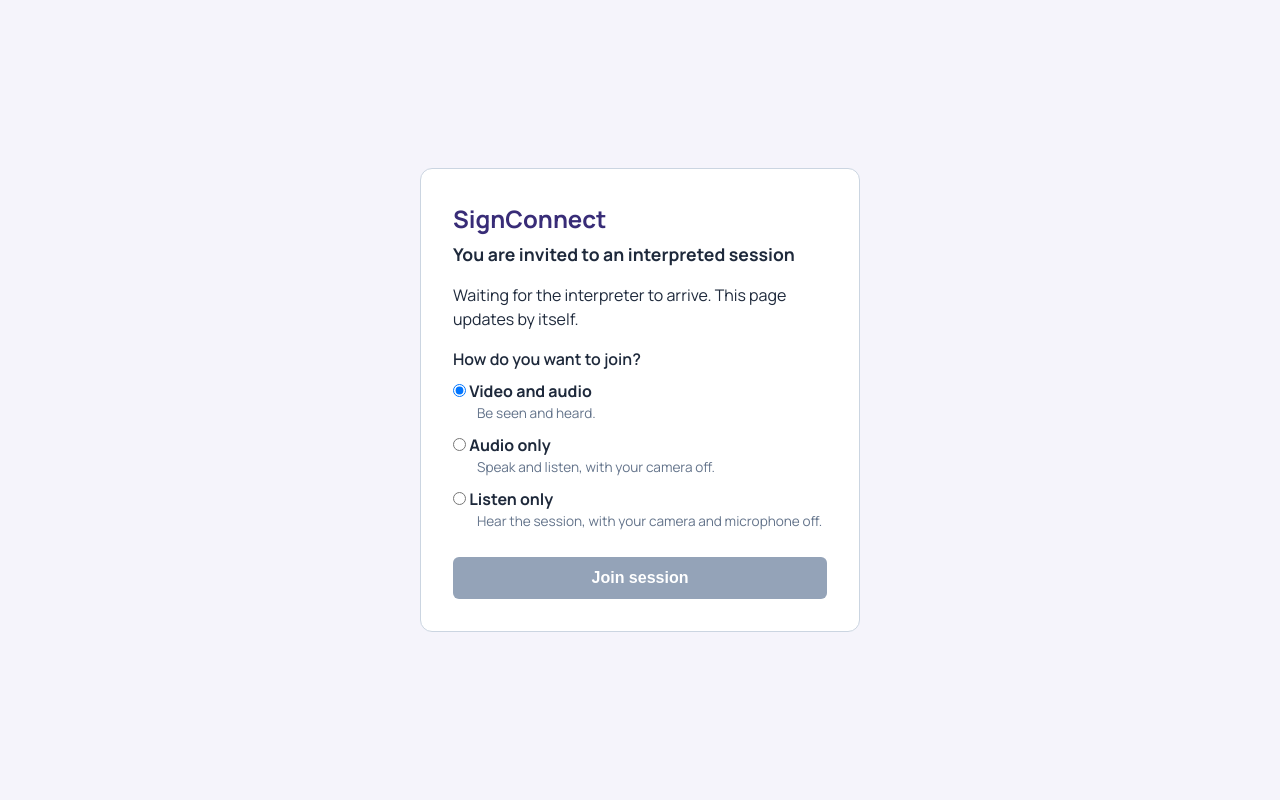
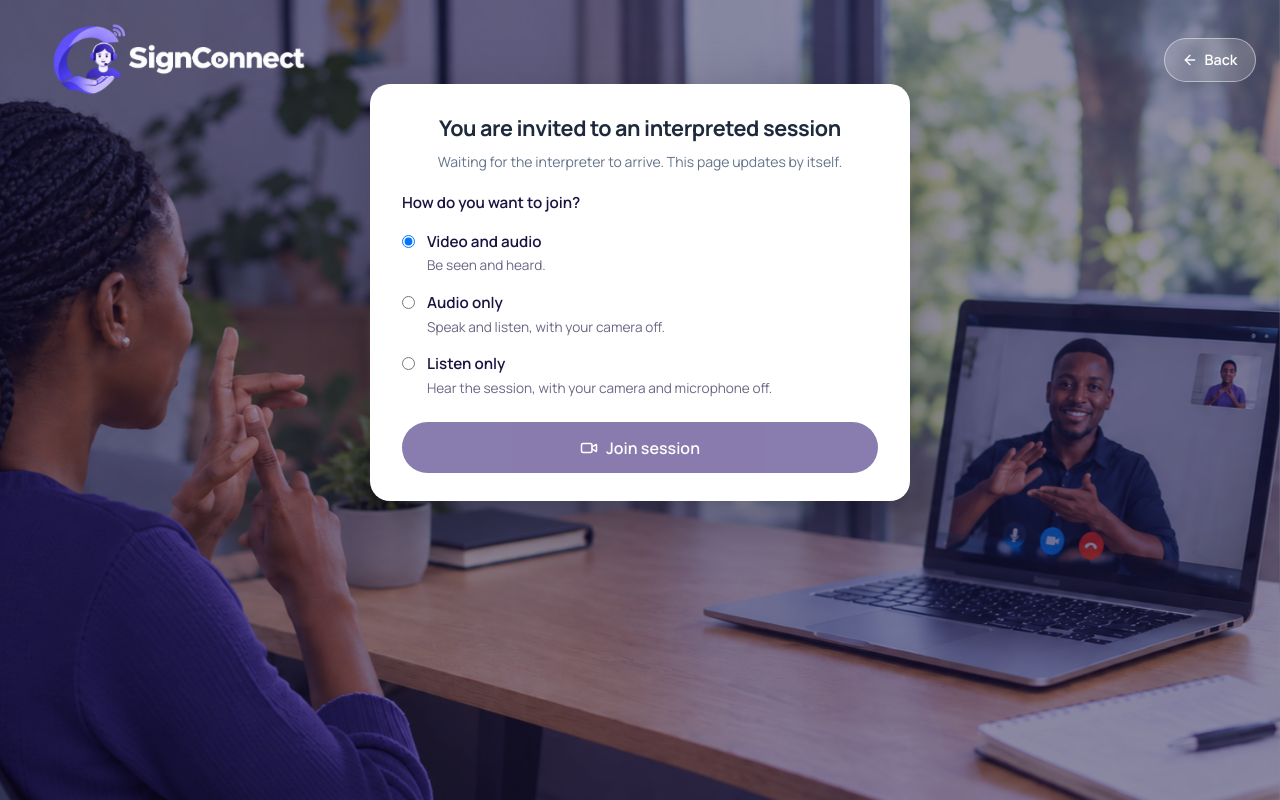
Before and after one commit to VRI-Refactory-project/vri-web, a React (Vite) app: page /join/1 in a window 1280 px wide. Built offline with nearby package versions, Linux system fonts and the light colour scheme; no server answers.

Commit message:
hearing guest ui designs

```diff
--- a/src/features/guest/GuestSessionPage.tsx
+++ b/src/features/guest/GuestSessionPage.tsx
@@ -1,20 +1,16 @@
 import { useEffect, useState } from 'react';
 import { useParams } from 'react-router-dom';
+import { Video } from 'lucide-react';
+import { AuthLayout } from '../../components/Authlayout'; // IMPORTED AuthLayout
 import { ApiError } from '../../services/api';
 import type { CallToken } from '../../services/callToken';
 import { getGuestLobby, joinAsGuest } from '../../services/guestSession';
 import { VideoRoom } from '../video/VideoRoom';
 
-/** How the hearing guest wants to take part. */
 type Mode = 'video' | 'audio' | 'listen';
-
-/**
- * waiting = the interpreter is not in the call yet; ready = they are, so the guest can join;
- * closed = the session ended or the guest was removed; invalid = the link is not a real invitation.
- */
 type Phase = 'waiting' | 'ready' | 'closed' | 'invalid';
 
-const POLL_MS = 3000; // how often the lobby asks "is the interpreter here?"
+const POLL_MS = 3000;
 
 const MODES: { value: Mode; label: string; hint: string }[] = [
   { value: 'video', label: 'Video and audio', hint: 'Be seen and heard.' },
@@ -33,7 +29,6 @@ const messages: Record<Phase, string> = {
   invalid: 'This invitation link is not valid. Please check the link in your email.',
 };
 
-/** The page a hearing guest lands on from the invitation email: /join/<token>. No account needed. */
 export function GuestSessionPage() {
   const { token = '' } = useParams();
   const [phase, setPhase] = useState<Phase>('waiting');
@@ -42,9 +37,8 @@ export function GuestSessionPage() {
   const [busy, setBusy] = useState(false);
   const [notice, setNotice] = useState<string | null>(null);
 
-  // The lobby: ask every few seconds whether the interpreter is in the call yet.
   useEffect(() => {
-    if (call) return; // already in the call, nothing to wait for
+    if (call) return;
     let cancelled = false;
     let timer: number | undefined;
 
@@ -56,7 +50,6 @@ export function GuestSessionPage() {
         if (cancelled) return;
         if (err instanceof ApiError && err.status === 404) return setPhase('invalid');
         if (err instanceof ApiError && err.status === 410) return setPhase('closed');
-        // Anything else (for example a dropped connection): keep waiting and try again.
       }
       if (!cancelled) timer = window.setTimeout(check, POLL_MS);
     };
@@ -91,7 +84,7 @@ export function GuestSessionPage() {
         serverUrl={call.url}
         video={mode === 'video'}
         audio={mode !== 'listen'}
-        onLeave={() => setCall(null)} // back to the lobby; they can rejoin while the session lasts
+        onLeave={() => setCall(null)}
       />
     );
   }
@@ -99,53 +92,42 @@ export function GuestSessionPage() {
   const canChoose = phase === 'waiting' || phase === 'ready';
 
   return (
-    <div
-      style={{
-        display: 'flex',
-        justifyContent: 'center',
-        alignItems: 'center',
-        minHeight: '100vh',
-        padding: '16px',
-        boxSizing: 'border-box',
-        backgroundColor: '#f5f4fb',
-        fontFamily: "'Manrope', -apple-system, sans-serif",
-      }}
+    <AuthLayout
+      title="You are invited to an interpreted session"
+      subtitle={messages[phase]}
+      backTo="/"
     >
-      <div
-        style={{
-          backgroundColor: '#ffffff',
-          padding: '2rem',
-          borderRadius: '12px',
-          border: '1px solid #cbd5e1',
-          width: '100%',
-          maxWidth: '440px',
-          boxSizing: 'border-box',
-        }}
-      >
-        <h1 style={{ margin: '0 0 0.25rem', color: '#382c77', fontSize: '1.5rem' }}>SignConnect</h1>
-        <h2 style={{ margin: '0 0 1rem', color: '#1e293b', fontSize: '1.1rem' }}>
-          You are invited to an interpreted session
-        </h2>
-
-        <p role="status" style={{ color: '#1e293b', lineHeight: 1.5 }}>
-          {messages[phase]}
-        </p>
+      <div style={{ display: 'flex', flexDirection: 'column', width: '100%' }}>
         {notice && (
-          <p role="alert" style={{ color: '#c53030' }}>
+          <p role="alert" style={{ color: '#b91c1c', marginBottom: '16px', textAlign: 'center' }}>
             {notice}
           </p>
         )}
 
         {canChoose && (
           <>
-            <fieldset style={{ border: 'none', padding: 0, margin: '1rem 0' }}>
-              <legend style={{ fontWeight: 600, color: '#1e293b', marginBottom: '0.5rem' }}>
+            <fieldset style={{ border: 'none', padding: 0, margin: '0 0 24px 0' }}>
+              <legend
+                style={{
+                  fontWeight: 600,
+                  color: '#1b1240',
+                  marginBottom: '16px',
+                  fontSize: '0.95rem',
+                }}
+              >
                 How do you want to join?
               </legend>
+
+              <div style={{ display: 'flex', flexDirection: 'column', gap: '16px' }}>
                 {MODES.map((option) => (
                   <label
                     key={option.value}
-                  style={{ display: 'block', marginBottom: '0.6rem', color: '#1e293b' }}
+                    style={{
+                      display: 'flex',
+                      alignItems: 'flex-start',
+                      gap: '12px',
+                      cursor: 'pointer',
+                    }}
                   >
                     <input
                       type="radio"
@@ -153,36 +135,33 @@ export function GuestSessionPage() {
                       value={option.value}
                       checked={mode === option.value}
                       onChange={() => setMode(option.value)}
-                  />{' '}
-                  <strong>{option.label}</strong>
-                  <div style={{ marginLeft: '1.5rem', color: '#64748b', fontSize: '0.85rem' }}>
+                      style={{ marginTop: '4px' }}
+                    />
+                    <div>
+                      <div style={{ fontWeight: 600, color: '#1b1240', fontSize: '0.95rem' }}>
+                        {option.label}
+                      </div>
+                      <div style={{ color: '#6b6785', fontSize: '0.85rem', marginTop: '2px' }}>
                         {option.hint}
+                      </div>
                     </div>
                   </label>
                 ))}
+              </div>
             </fieldset>
 
             <button
               type="button"
               onClick={join}
               disabled={phase !== 'ready' || busy}
-              style={{
-                width: '100%',
-                padding: '0.75rem',
-                borderRadius: '6px',
-                border: 'none',
-                fontSize: '1rem',
-                fontWeight: 600,
-                color: '#ffffff',
-                backgroundColor: phase === 'ready' ? '#382c77' : '#94a3b8',
-                cursor: phase === 'ready' && !busy ? 'pointer' : 'not-allowed',
-              }}
+              className="ls-btn ls-btn--primary"
+              style={{ marginTop: 0 }}
             >
-              {busy ? 'Joining…' : 'Join session'}
+              <Video size={18} aria-hidden="true" /> {busy ? 'Joining…' : 'Join session'}
             </button>
           </>
         )}
       </div>
-    </div>
+    </AuthLayout>
   );
 }
--- a/src/features/video/VideoRoom.tsx
+++ b/src/features/video/VideoRoom.tsx
@@ -1,5 +1,6 @@
 import { LiveKitRoom, VideoConference, RoomAudioRenderer } from '@livekit/components-react';
 import '@livekit/components-styles';
+import '../../pages/session/LiveSessionPage.css';
 
 interface VideoRoomProps {
   token: string;
@@ -17,46 +18,21 @@ export function VideoRoom({
   onLeave,
 }: VideoRoomProps) {
   return (
-    <div
-      style={{
-        height: '100vh',
-        width: '100vw',
-        backgroundColor: '#111',
-        display: 'flex',
-        flexDirection: 'column',
-      }}
-    >
-      {/*
-        CSS to fix the LiveKit default styles:
-        1. Mirror the local video
-        2. Hide the default 'Y' placeholder
-      */}
-      <style>{`
-        .lk-participant-tile[data-lk-local-participant="true"] video {
-          transform: scaleX(-1);
-        }
-
-        .lk-participant-placeholder svg {
-          display: none !important;
-        }
-
-        .lk-participant-placeholder {
-          background-color: #382c77 !important;
-        }
-      `}</style>
-
+    <main className="ls ls--call">
       <LiveKitRoom
         video={video}
         audio={audio}
         token={token}
         serverUrl={serverUrl}
         data-lk-theme="default"
-        style={{ height: '100%', flex: 1 }}
+        style={{ height: '100%', display: 'flex', flexDirection: 'column' }}
         onDisconnected={onLeave}
       >
-        <VideoConference />
+        <div style={{ flex: 1, minHeight: 0 }}>
+          <VideoConference />
+        </div>
         <RoomAudioRenderer />
       </LiveKitRoom>
-    </div>
+    </main>
   );
 }
```
Lines whose indentation alone changed are shown as unchanged.
